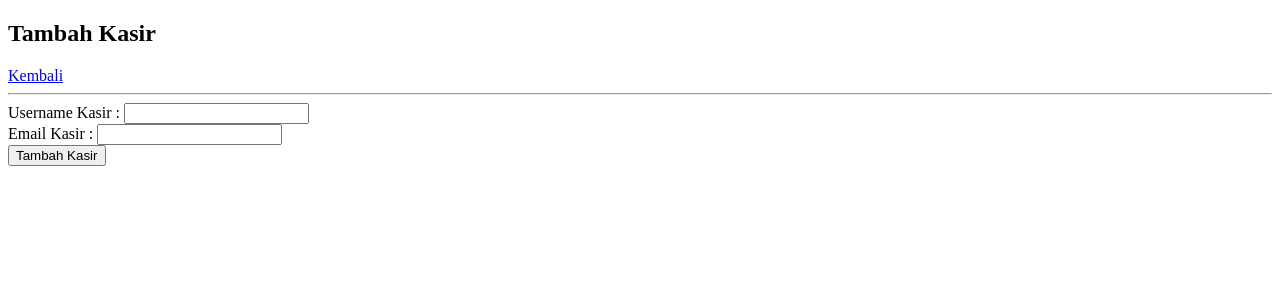
After one commit to Sannndy444/Kasir-V1, a PHP site: page /pages/addcashier-page.php in a window 1280 px wide. The commit adds this page. Shown: the top 300 px of the page. Run offline with PHP 8.4, Linux system fonts and the light colour scheme; the template is opened without the code that fills it, so the values that code supplies are empty; the visitor is signed in with stand-in values (Sample User, id 1).

Commit message:
menambah addcashier

```diff
--- /dev/null
+++ b/pages/addcashier-page.php
@@ -0,0 +1,40 @@
+<?php
+require '../config/config.php';
+session_start();
+
+if ($_SESSION["role"] !== 'admin') {
+    echo "<script>alert('Access denied.');</script>";
+    header("Location: ../pages/dashboard-page.php");
+    exit;
+}
+?>
+
+<!DOCTYPE html>
+<html lang="en">
+<head>
+    <meta charset="UTF-8">
+    <meta name="viewport" content="width=device-width, initial-scale=1.0">
+    <title>Tambah Kasir</title>
+</head>
+<body>
+    <div class="container">
+        <div class="judul">
+            <h2>Tambah Kasir</h2>
+        </div>
+        <div class="link">
+            <a href="stores-page.php">Kembali</a>
+        </div>
+        <hr>
+        <div class="addcashier-form">
+            <form action="../process/addcashier.php" method="post">
+                <label for="unameC">Username Kasir : </label>
+                <input type="text" name="unameC" id="unameC" required> <br>
+                <label for="emailC">Email Kasir : </label>
+                <input type="email" name="emailC" id="emailC" required> <br>
+                <input type="hidden" name="store_id" value="<?php echo $store_id ?>">
+                <button type="submit" name="submit" id="submit">Tambah Kasir</button>
+            </form>
+        </div>
+    </div>
+</body>
+</html>
--- a/pages/addproducts-page.php
+++ b/pages/addproducts-page.php
@@ -21,6 +21,10 @@ if ($_SESSION["role"] !== 'admin') {
         <div class="judul">
             <h2>Tambah Barang</h2>
         </div>
+        <div class="link">
+            <a href="stores-page.php">Kembali</a>
+        </div>
+        <hr>
         <div class="addproduct-form">
             <form action="../process/addproducts.php" method="post" enctype="multipart/form-data">
                 <label for="pname">Nama Barang : </label>
--- a/pages/stores-page.php
+++ b/pages/stores-page.php
@@ -21,8 +21,10 @@ if (!isset($_SESSION['store_id'])) {
         </div>
         <div class="deskripsi">
             <a href="addproducts-page.php">Tambah Product</a>
+            <a href="addcashier-page.php">Tambah Kasir</a>
             <a href="../process/logout.php">Log Out</a>
         </div>
+        <hr>
         <div class="viewstore">
             <?php include 'product-page.php'; ?>
         </div>
```
Also changed, not shown: process/addcashier.php (added, +28 -0 lines).
